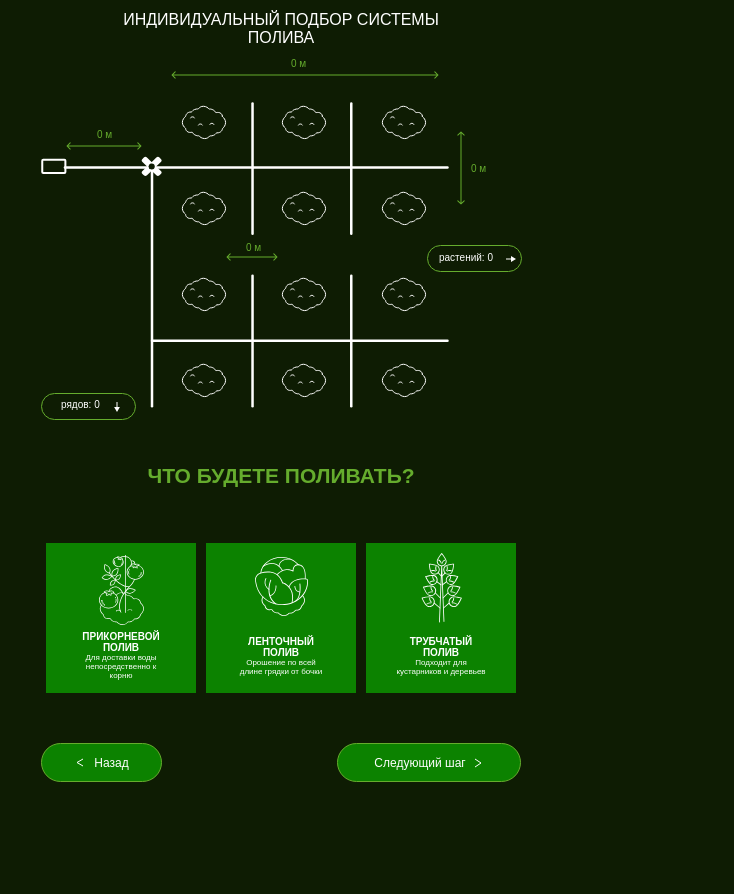
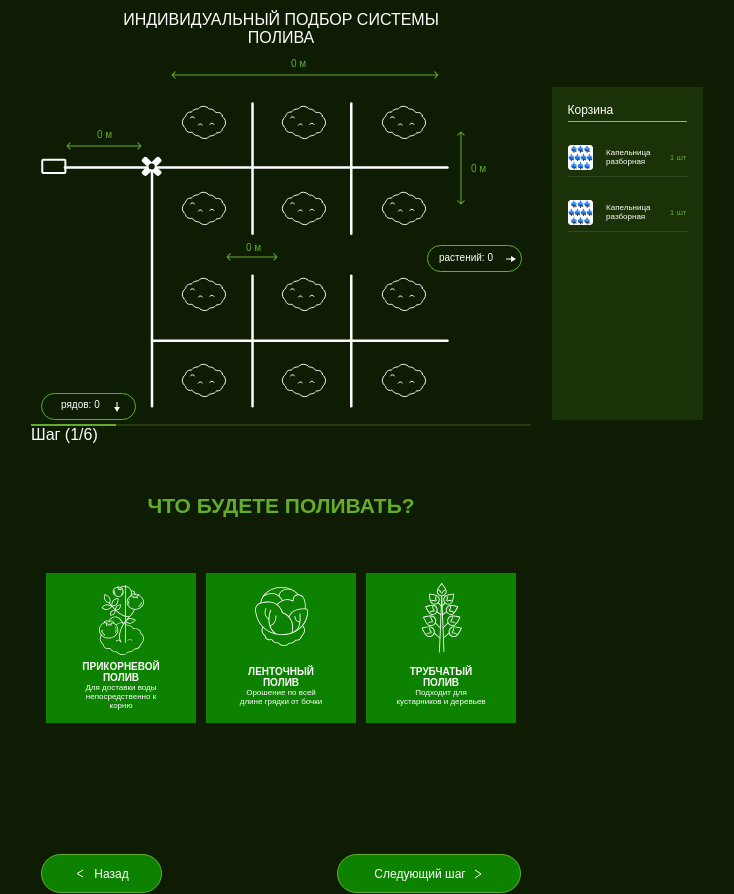
Before and after one commit to GFedorov/MPCalculator, a Next.js app: page / in a window 1280 px wide. Shown: the whole page, without its empty margins (359-1093 px from the left). Before the commit the page ends 800 px from the top, so only its background shows below. Built offline with nearby package versions, Linux system fonts and the light colour scheme.

Commit message:
stepper, cart Co-authored-by: Naukomania <Naukomania@users.noreply.github.com>

```diff
--- /dev/null
+++ b/components/Cart.js
@@ -0,0 +1,29 @@
+const Cart = (settings) => {
+  const {
+    need_perekritie_vodi = "no",
+    need_filter = "no",
+    need_timer = "no",
+  } = settings;
+
+  return (
+    <div className="cart">
+      <div className="cart__title"> Корзина</div>
+      <div className="list">
+        <div className="list__item">
+          <div className="list__item__img"></div>
+          <div className="list__item__text">Капельница разборная</div>
+          <div className="list__item__pcs">1 шт</div>
+        </div>
+        <div className="list__item">
+          <div className="list__item__img"></div>
+          <div className="list__item__text">Капельница разборная</div>
+          <div className="list__item__pcs">1 шт</div>
+        </div>
+
+        <div className="cart__listWrapper__item"></div>
+      </div>
+    </div>
+  );
+};
+
+export default Cart;
--- a/components/Question.js
+++ b/components/Question.js
@@ -25,18 +25,13 @@ const Question = ({ item, setAnswer, currentAnswer }) => {
             </>
           ))}
         {item.type === "number" && (
-          <input type="text" onChange={(e) => setAnswer(e.target.value)} />
+          <input type="number" onChange={(e) => setAnswer(e.target.value)} />
         )}
         {item.type === "select" && (
-          <select>
+          <select onChange={(e) => setAnswer(e.target.value)}>
             {" "}
             {item.options.map((option) => (
-              <option
-                onChange={() => setAnswer(this.target.value)}
-                key={option.name}
-              >
-                {option.text}
-              </option>
+              <option key={option.name}>{option.text}</option>
             ))}
           </select>
         )}
--- a/components/Stepper.js
+++ b/components/Stepper.js
@@ -1,7 +1,15 @@
-const Stepper = ({ step }) => {
+const Stepper = ({ step, totStep }) => {
   return (
     <div className="stepper">
-      <div className="stepper__container">информация о шаге ({step})</div>
+      <div
+        className="stepper__segment"
+        style={{
+          width: Math.round(100 / totStep, 2) + "%",
+          left: Math.round((100 * (step - 1)) / totStep, 2) + "%",
+        }}
+      >
+        Шаг ({step}/{totStep})
+      </div>
     </div>
   );
 };
--- a/data/steps.js
+++ b/data/steps.js
@@ -115,7 +115,7 @@ const rootSteps = [
     ],
   },
   {
-    text: "",
+    text: "Источник воды",
     questions: [
       {
         name: "rasstoyanie_do_vodi",
@@ -134,33 +134,10 @@ const rootSteps = [
         type: "select",
         options: [
           {
-            name: "1_2f",
-            text: "1/2 внутренная",
+            name: "",
+            text: "Выберете тип",
           },
-          {
-            name: "1_2m",
-            text: "1/2 внешняя",
-          },
-          {
-            name: "3_4f",
-            text: "3_4 внутренная",
-          },
-          {
-            name: "3_4m",
-            text: "3_4 внешняя",
-          },
-        ],
-      },
-    ],
-  },
-  {
-    text: "Какое подключение к источнику воды",
-    questions: [
-      {
-        name: "podkluchenie_k_vode",
-        text: "Какое нужно подключение к источнику воды?",
-        type: "buttons",
-        options: [
+
           {
             name: "1_2f",
             text: "1/2 внутренная",
@@ -171,22 +148,23 @@ const rootSteps = [
           },
           {
             name: "3_4f",
-            text: "3_4 внутренная",
+            text: "3/4 внутренная",
           },
           {
             name: "3_4m",
-            text: "3_4 внешняя",
+            text: "3/4 внешняя",
           },
         ],
       },
     ],
   },
+
   {
-    text: "Нужен фильтр",
+    text: "",
     questions: [
       {
         name: "need_filter",
-        text: "Нужна ли фильтр для очистки воды?",
+        text: "Нужен ли фильтр для воды?",
         type: "buttons",
         options: [
           {
--- a/pages/index.js
+++ b/pages/index.js
@@ -4,6 +4,7 @@ import { useState } from "react";
 import { scenario, scenarioAnswers } from "../data/steps";
 import Debug from "../components/Debug";
 import RootField from "../components/field/Root";
+import Cart from "../components/Cart";
 
 const IndexPage = () => {
   // выбранный сценарий, появляется после нажатия на первую кнопку
@@ -70,12 +71,19 @@ const IndexPage = () => {
               settings={chosenSettings}
               choosenScenario={choosenScenario}
             />
+            <div className="cart-wrapper">
+              <Cart settings={chosenSettings} />
+            </div>
           </div>
-
+          <div className="stepper-wrapper">
+            <Stepper step={+stepIndex + 1} totStep={6} />
+          </div>
           <div className="main__question grid">
-            <div className="main__question_title">
-              {steps[stepIndex] ? steps[stepIndex].text : ""}{" "}
-            </div>
+            {!!steps[stepIndex] && !!steps[stepIndex].text && (
+              <div className="main__question_title">
+                {steps[stepIndex].text}
+              </div>
+            )}
             <div className="grid__row grid__row_center">
               {questions.map((question, index) => {
                 return (
--- a/scss/style.scss
+++ b/scss/style.scss
@@ -14,11 +14,61 @@ body {
   font-family: "Montserrat", sans-serif;
 }
 
+.cart-wrapper {
+  position: absolute;
+  right: -30px;
+  top: 30px;
+  transform: translateX(100%);
+}
+.cart {
+  min-width: 151px;
+  min-height: 333px;
+  background-color: #1b3209;
+  padding: 16px;
+  &__title {
+    font-weight: 500;
+    color: white;
+    font-size: 12px;
+    padding-bottom: 4px;
+    border-bottom: 1px solid rgba(164, 164, 164, 1);
+  }
+}
+.list {
+  &__item {
+    margin-top: 16px;
+    display: flex;
+    align-items: center;
+    justify-content: space-between;
+    font-size: 8px;
+    border-bottom: 0.5px solid rgba(255, 255, 255, 0.1);
+    &__img {
+      width: 25px;
+      height: 25px;
+      background-image: url("/img/item.png");
+    }
+    &__text {
+      width: 50px;
+      margin: 10px 12px;
+    }
+    &__pcs {
+      color: rgba(101, 172, 45, 1);
+    }
+  }
+}
+.stepper-wrapper {
+  width: 500px;
+}
 .stepper {
+  position: relative;
   height: 70px;
-  &__container {
-    width: 900px;
-    margin: 0 auto;
+  border-top: 2px solid #233e0d;
+  &__segment {
+    width: 16.66%;
+    border-top: 2px solid #65ac2d;
+    position: absolute;
+    left: 0;
+    top: -2px;
+    transition: 300ms;
   }
 }
 
@@ -57,6 +107,7 @@ body {
 }
 
 .stepBtn {
+  cursor: pointer;
   font-weight: 500;
   font-size: 12px;
 
@@ -91,9 +142,15 @@ body {
   align-items: center;
   &__field {
     flex: 1;
+    position: relative;
   }
   &__question {
-    flex: 1;
+    min-height: 400px;
+
+    display: flex;
+    flex-direction: column;
+    justify-content: space-between;
+
     &_title {
       font-weight: bold;
       text-align: center;
```
Also changed, not shown: public/img/item.png (added).
